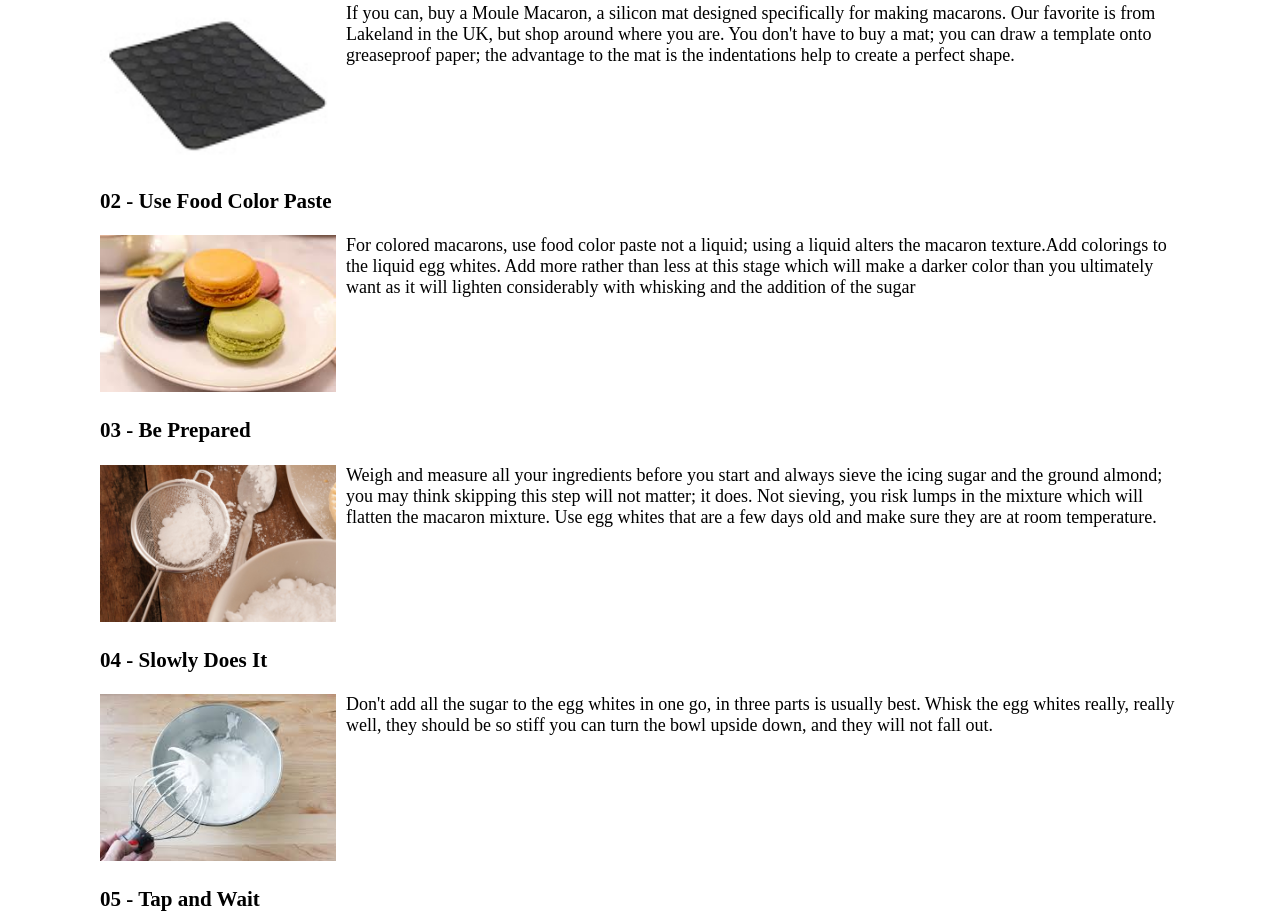
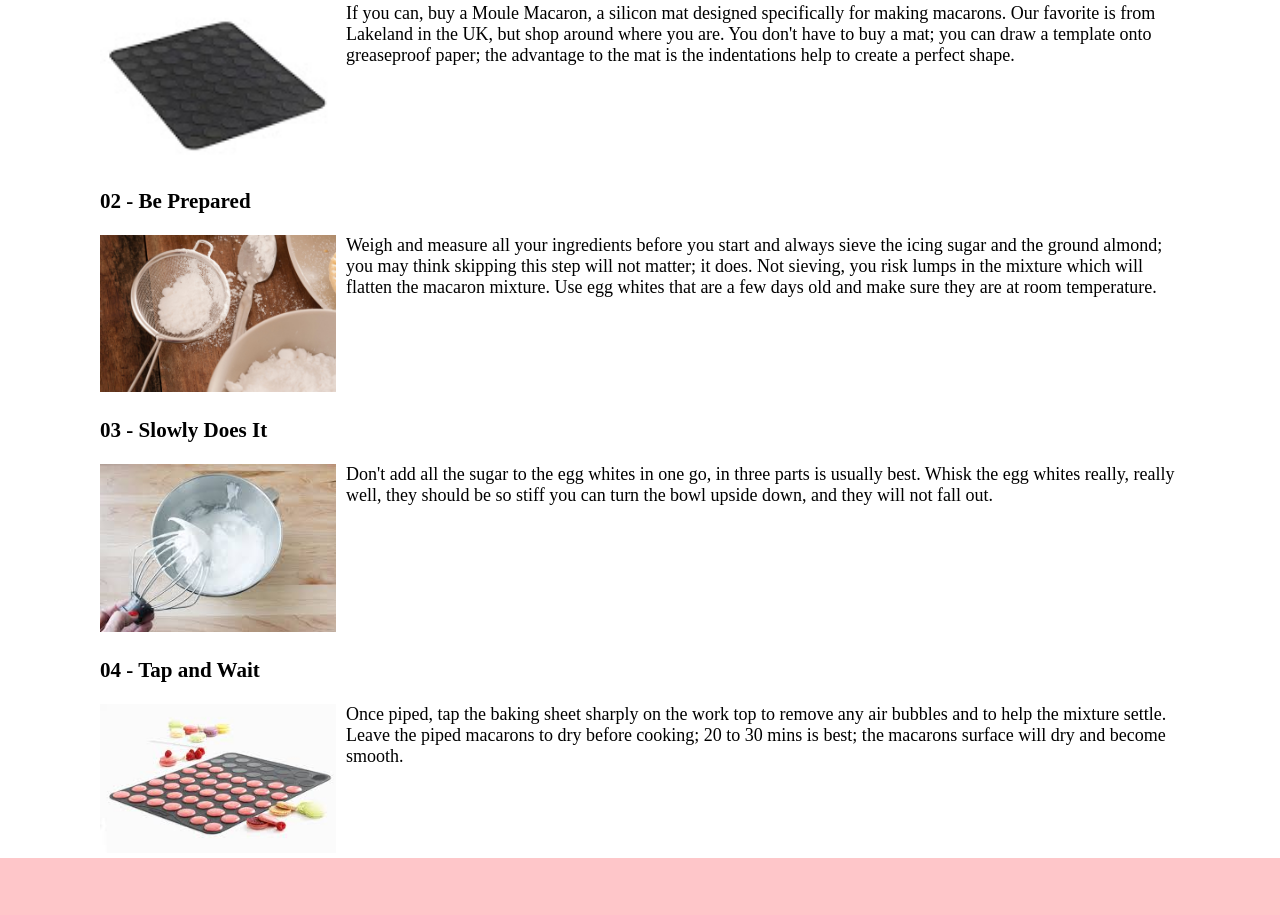
Before and after one commit to vkirch/vkirch.github.io, a plain HTML site: page techniques.html in a window 1280 px wide. Shown: the part 679-1594 px from the top of the page. Drawn offline with Linux system fonts and the light colour scheme.

Commit message:
Update techniques.html

```diff
--- a/techniques.html
+++ b/techniques.html
@@ -53,7 +53,7 @@
     </nav>
 
     <div class=clearfix>
-      <h2>5 Tips For Making Perfect Macarons</h2>
+      <h2>Key Tips For Making Perfect Macarons</h2>
       <img id='main_pic' src="macaron-tower.jpg" width="20%" alt="menu cake">
     </div>
 
@@ -68,16 +68,7 @@
         to create a perfect shape.</p>
       </div>
       <div id='tip'>
-        <h3>02 - Use Food Color Paste</h3>
-        <img id='mat' src="tip2-img.jpg" width="20%"alt="mat">
-        <p>For colored macarons, use food color paste not a liquid; using
-          a liquid alters the macaron texture.Add colorings to the liquid
-          egg whites. Add more rather than less at this stage which will make
-          a darker color than you ultimately want as it will lighten considerably
-          with whisking and the addition of the sugar</p>
-      </div>
-      <div id='tip'>
-        <h3>03 - Be Prepared</h3>
+        <h3>02 - Be Prepared</h3>
         <img id='mat' src="tip3-img.jpg" width="20%"alt="mat">
         <p>Weigh and measure all your ingredients before you start and always
         sieve the icing sugar and the ground almond; you may think skipping
@@ -86,14 +77,14 @@
         a few days old and make sure they are at room temperature.</p>
       </div>
       <div id='tip'>
-        <h3>04 - Slowly Does It</h3>
+        <h3>03 - Slowly Does It</h3>
         <img id='mat' src="tip4-img.jpg" width="20%"alt="mat">
         <p>Don't add all the sugar to the egg whites in one go, in three parts
         is usually best. Whisk the egg whites really, really well, they should
         be so stiff you can turn the bowl upside down, and they will not fall out.</p>
       </div>
       <div id='tip'>
-        <h3>05 - Tap and Wait</h3>
+        <h3>04 - Tap and Wait</h3>
         <img id='mat' src="tip5-img.jpg" width="20%"alt="mat">
         <p>Once piped, tap the baking sheet sharply on the work top to
           remove any air bubbles and to help the mixture settle. Leave the piped
```
